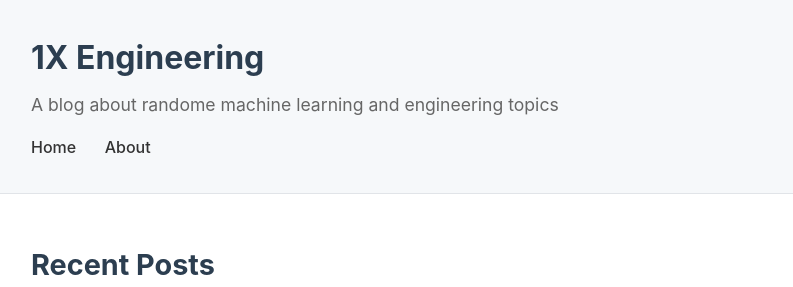
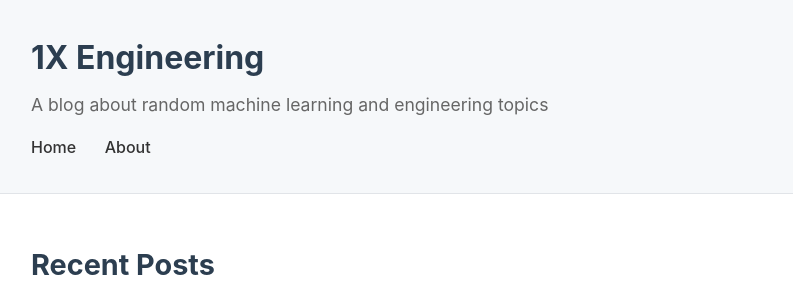
Before and after one commit to panjiangwei/panjiangwei.github.io, a Jekyll site: the page built from index.html, in a window 1280 px wide. Shown: the top 287 px of the page, without its empty margins (229-1022 px from the left). Built offline with Jekyll 4.4.1, drawn with Linux system fonts in a browser that asks for light colours.

Commit message:
fix typo

```diff
--- a/_config.yml
+++ b/_config.yml
@@ -1,6 +1,6 @@
 # Site settings
 title: 1X Engineering
-description: A blog about randome machine learning and engineering topics
+description: A blog about random machine learning and engineering topics
 author: Jiangwei Pan
 
 # Build settings
```
